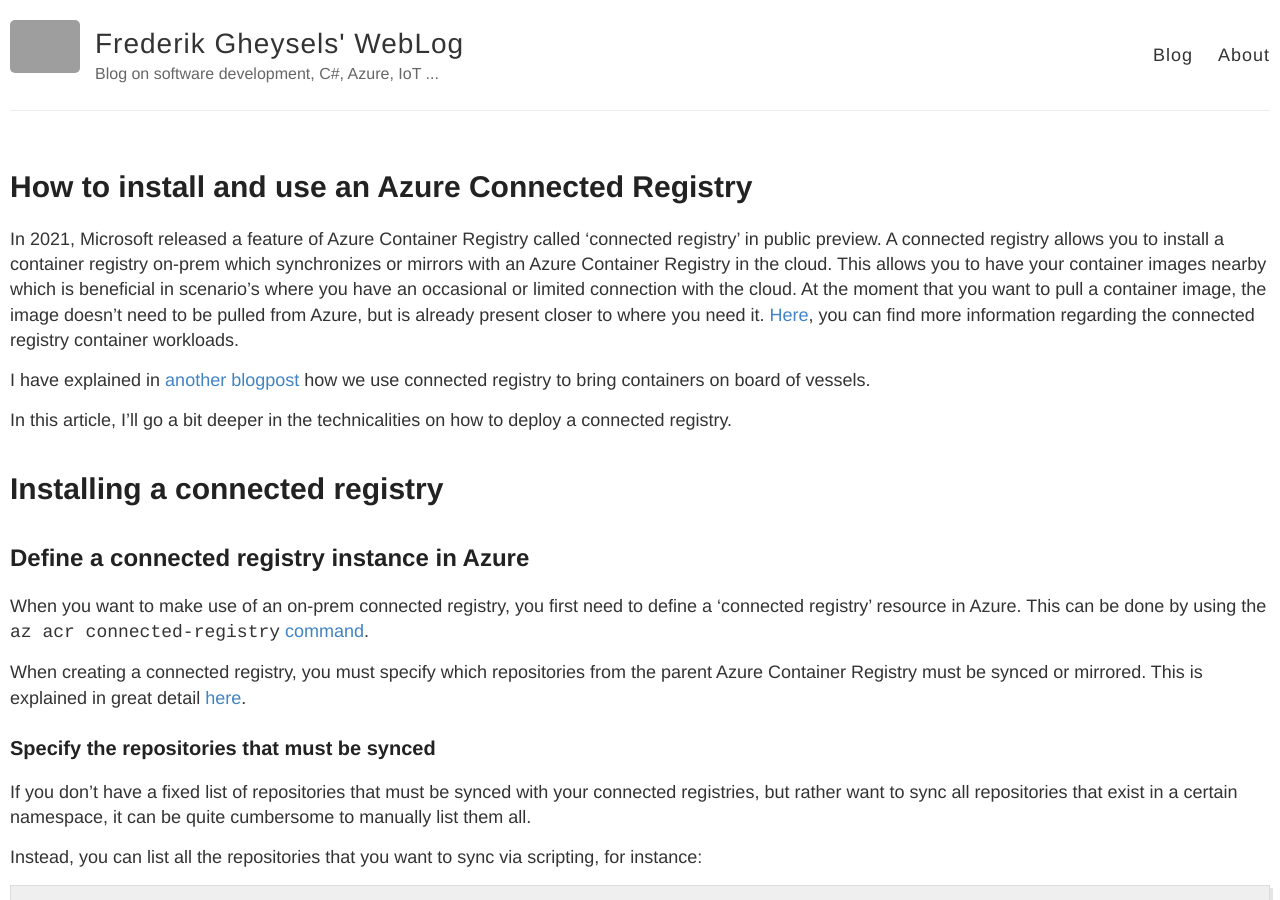
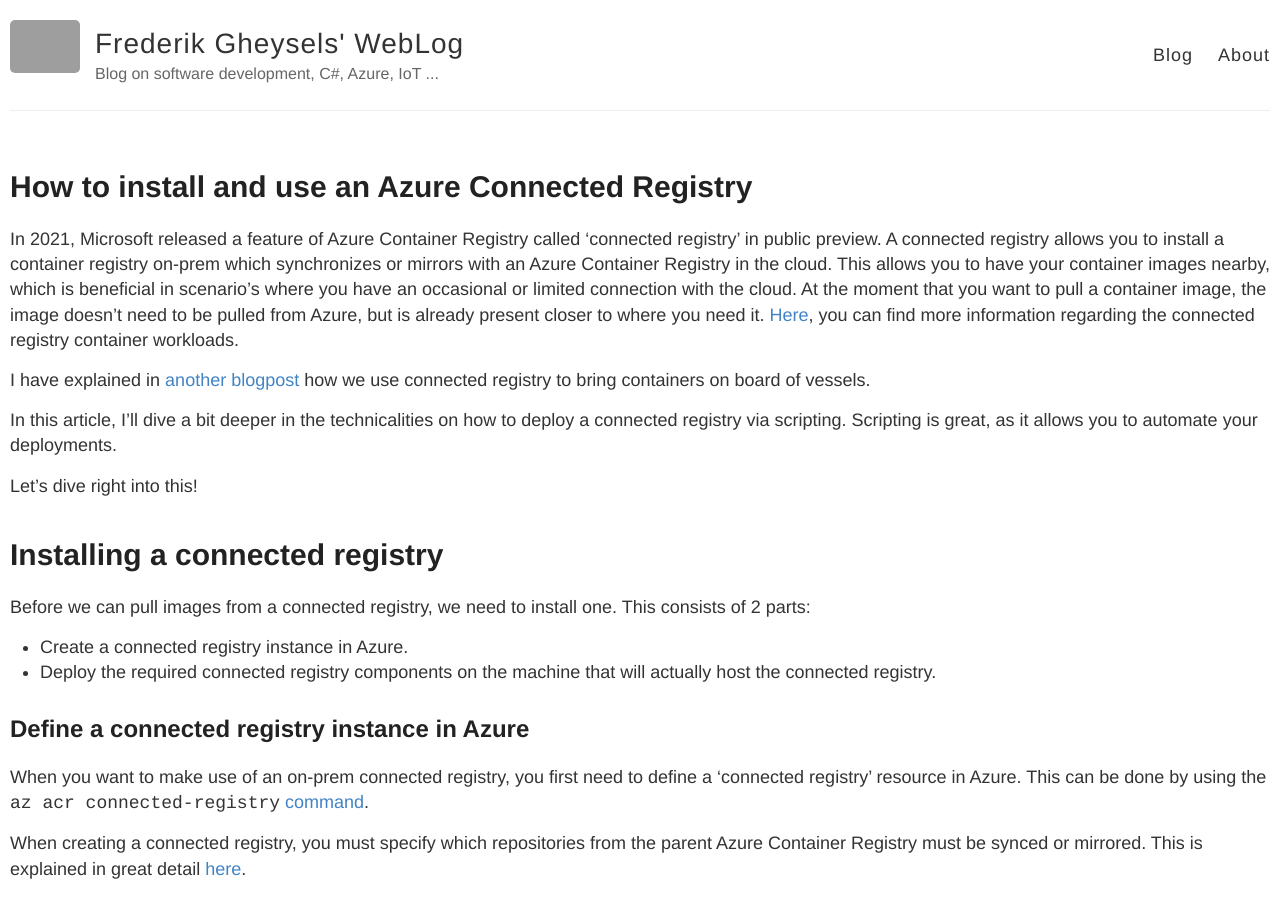
Before and after one commit to fgheysels/fgheysels.github.io, a Jekyll site: the page built from _posts/2022-07-19-getting-started-with-cacr.md, in a window 1280 px wide and 900 px high. Built offline with Jekyll 4.4.1, drawn with Linux system fonts in a browser that asks for light colours; comment, search, counter and statistics services are not loaded; some of the changed text lies outside the part shown; grey boxes are pictures that could not be loaded.

Commit message:
minor improvements

```diff
--- a/_posts/2022-06-24-getting-started-with-cacr.md
+++ b/_posts/2022-07-19-getting-started-with-cacr.md
@@ -5,14 +5,22 @@ comments: true
 ---
 
 In 2021, Microsoft released a feature of Azure Container Registry called 'connected registry' in public preview.
-A connected registry allows you to install a container registry on-prem which synchronizes or mirrors with an Azure Container Registry in the cloud.  This allows you to have your container images nearby which is beneficial in scenario's where you have an occasional or limited connection with the cloud.  At the moment that you want to pull a container image, the image doesn't need to be pulled from Azure, but is already present closer to where you need it.
+A connected registry allows you to install a container registry on-prem which synchronizes or mirrors with an Azure Container Registry in the cloud.  This allows you to have your container images nearby, which is beneficial in scenario's where you have an occasional or limited connection with the cloud.  At the moment that you want to pull a container image, the image doesn't need to be pulled from Azure, but is already present closer to where you need it.
 [Here](https://docs.microsoft.com/en-us/azure/container-registry/intro-connected-registry), you can find more information regarding the connected registry container workloads.
 
 I have explained in [another blogpost](https://www.codit.eu/blog/how-acrs-connected-registry-feature-helps-us-shipping-containers/) how we use connected registry to bring containers on board of vessels.
 
-In this article, I'll go a bit deeper in the technicalities on how to deploy a connected registry.
+In this article, I'll dive a bit deeper in the technicalities on how to deploy a connected registry via scripting.
+Scripting is great, as it allows you to automate your deployments.
+
+Let's dive right into this!
 
 # Installing a connected registry
+
+Before we can pull images from a connected registry, we need to install one. This consists of 2 parts:
+
+- Create a connected registry instance in Azure.
+- Deploy the required connected registry components on the machine that will actually host the connected registry.
 
 ## Define a connected registry instance in Azure
 
```
